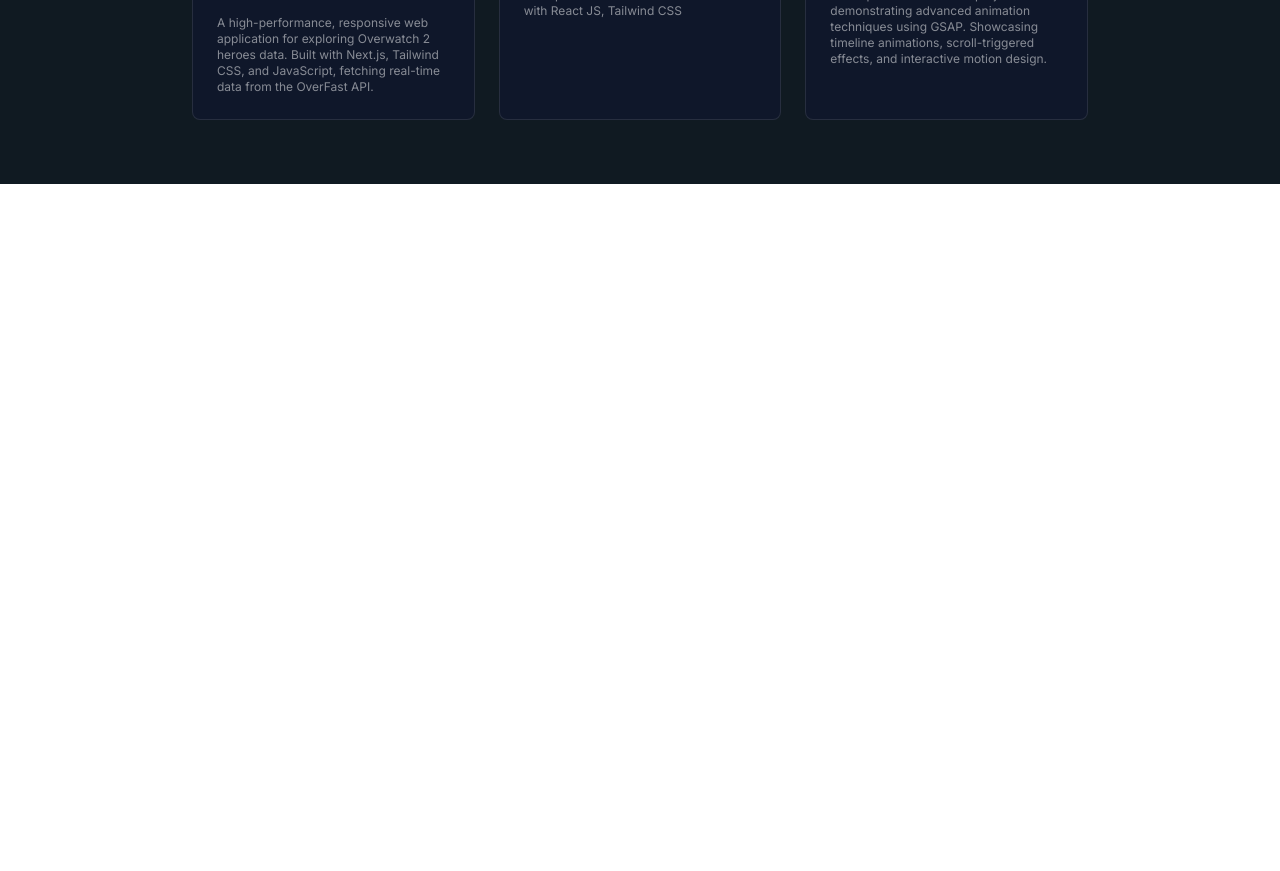
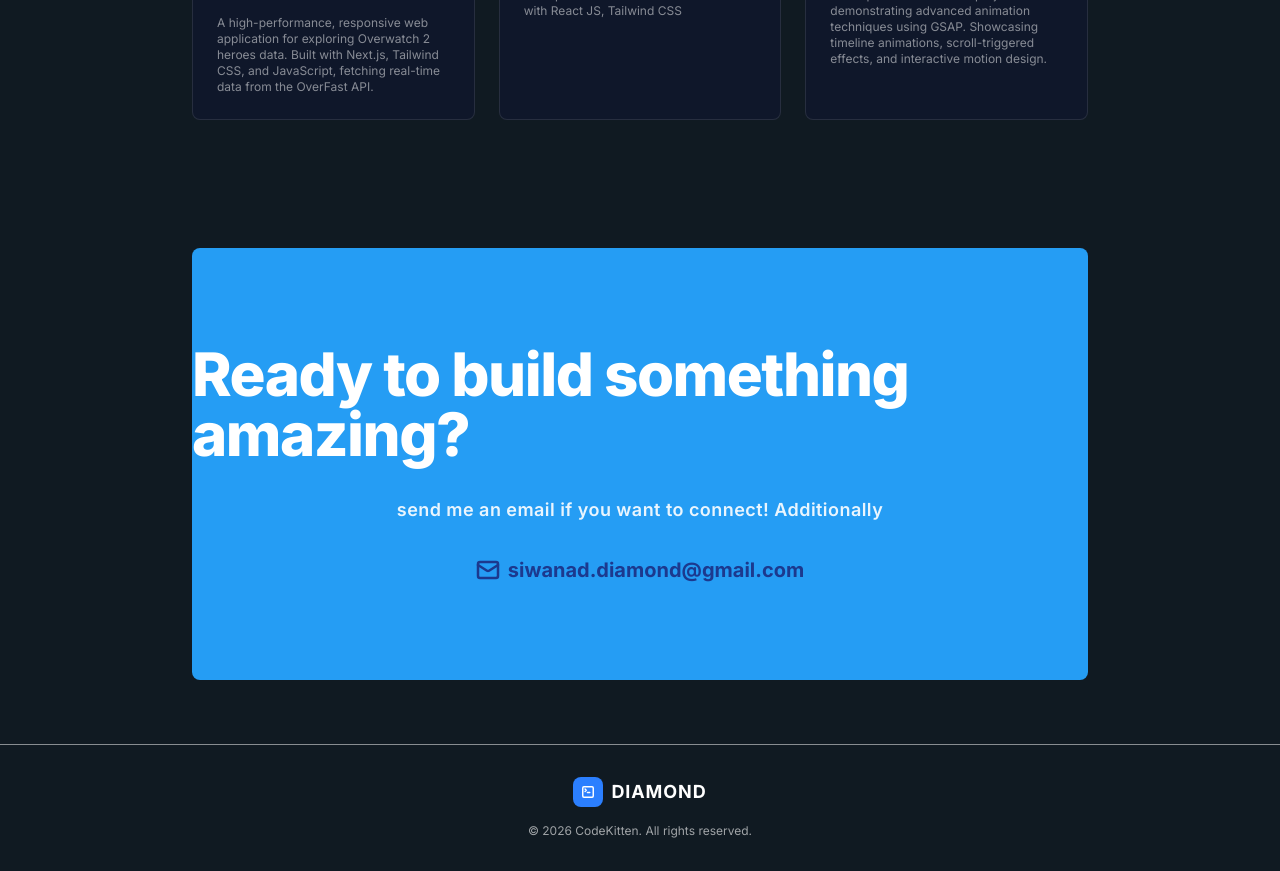
Before and after one commit to SiwanadSingtong/diamond-portfolio, a Next.js app: page / in a window 1280 px wide. Shown: the part 1540-2411 px from the top of the page. Before the commit the page ends 1724 px from the top, so only its background shows below. Built offline with nearby package versions, Linux system fonts and the light colour scheme.

Commit message:
Add Footer and Contact components; update layout and Navbar for improved structure

```diff
--- a/app/layout.tsx
+++ b/app/layout.tsx
@@ -2,6 +2,7 @@ import type { Metadata } from "next";
 import { Inter } from "next/font/google";
 import "./globals.css";
 import Navbar from "@/components/Navbar";
+import Footer from "@/components/Footer";
 
 const inter = Inter({
   variable: "--font-inter",
@@ -23,6 +24,7 @@ export default function RootLayout({
       <body className={`${inter.variable} antialiased`}>
         <Navbar />
         <div className="bg-primary">{children}</div>
+        <Footer />
       </body>
     </html>
   );
--- a/app/page.tsx
+++ b/app/page.tsx
@@ -1,3 +1,4 @@
+import Contact from "@/components/Contact";
 import Hero from "@/components/Hero";
 import Projects from "@/components/Projects";
 import Skills from "@/components/Skills";
@@ -5,18 +6,22 @@ import Image from "next/image";
 
 export default function Home() {
   return (
-    <div className="flex min-h-screen flex-col gap-32 *:px-6 *:md:px-20 *:lg:px-36 *:xl:px-48 pb-16">
+    <div className="flex min-h-screen flex-col *:px-6 *:md:px-20 *:lg:px-36 *:xl:px-48 pb-16">
       {/* HERO */}
       <section id="#" className="w-full">
         <Hero />
       </section>
       {/* SKILLS */}
-      <section id="#skills" className="w-full">
+      <section id="skills" className="w-full pt-32">
         <Skills />
       </section>
       {/* MY PROJECTS */}
-      <section id="#projects" className="w-full">
+      <section id="projects" className="w-full pt-32">
         <Projects />
+      </section>
+      {/* CONTACT */}
+      <section id="contact" className="w-full pt-32">
+        <Contact />
       </section>
     </div>
   );
--- /dev/null
+++ b/components/Contact.tsx
@@ -0,0 +1,14 @@
+import { Mail } from 'lucide-react'
+import React from 'react'
+
+function Contact() {
+  return (
+    <div className='bg-accent rounded-lg py-24 flex flex-col gap-8 items-center justify-center'>
+        <h3 className='text-4xl lg:text-6xl text-white font-extrabold tracking-tight'>Ready to build something amazing?</h3>
+        <p className='text-lg text-white/90 tracking-wide font-semibold'>send me an email if you want to connect! Additionally</p>
+        <p className='text-blue-900 text-xl font-bold flex gap-2 items-center'><Mail strokeWidth={2.5} />siwanad.diamond@gmail.com</p>
+    </div>
+  )
+}
+
+export default Contact
--- /dev/null
+++ b/components/Footer.tsx
@@ -0,0 +1,18 @@
+import { SquareTerminal } from "lucide-react";
+import React from "react";
+
+function Footer() {
+  return (
+    <footer className="bg-primary border-t border-white/50 py-8 flex flex-col gap-4 items-center justify-center">
+      <div className="flex gap-2 items-center text-lg font-bold tracking-wider uppercase text-white">
+        <span className="bg-blue-500 rounded-lg p-2">
+          <SquareTerminal size={14} strokeWidth={2.5} />
+        </span>
+        Diamond
+      </div>
+      <p className="text-white/60 text-xs">© {new Date().getFullYear()} CodeKitten. All rights reserved.</p>
+    </footer>
+  );
+}
+
+export default Footer;
--- a/components/Navbar.tsx
+++ b/components/Navbar.tsx
@@ -32,7 +32,7 @@ function Navbar() {
         className="flex gap-2 items-center text-2xl font-bold tracking-wider uppercase text-white"
       >
         <span className="bg-blue-500 rounded-lg p-2">
-          <SquareTerminal />
+          <SquareTerminal size={22} strokeWidth={3.5} />
         </span>
         Diamond
       </a>
```
